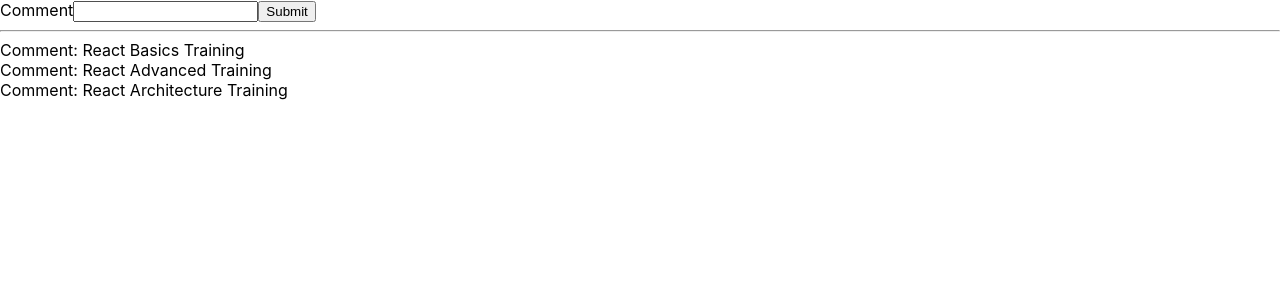
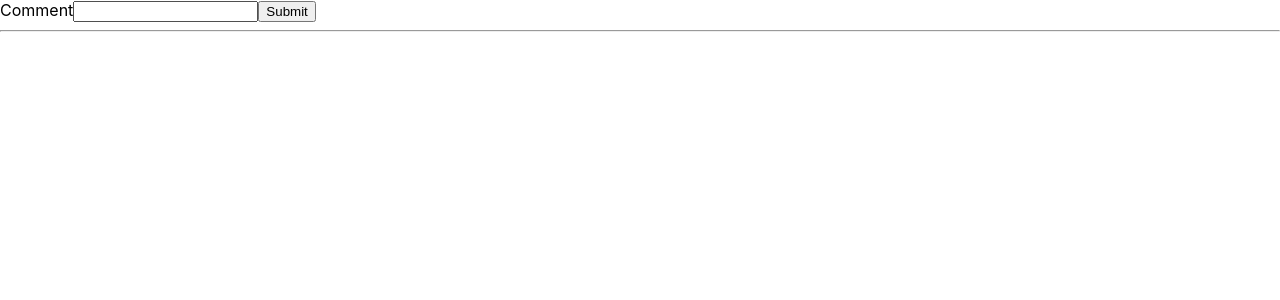
Before and after one commit to SuoraGmbH/react-workshop-2022-12-hl, a React (Create React App) app: page / in a window 1280 px wide. Shown: the top 300 px of the page. Built offline with nearby package versions, Linux system fonts and the light colour scheme.

Commit message:
Lifting State Up Exercise

```diff
--- a/src/App.tsx
+++ b/src/App.tsx
@@ -1,40 +1,21 @@
 import React, { useState } from "react";
-import TimeEntryView from "./component/TimeEntryView";
 import { TimeEntry } from "./domain/TimeEntry";
 import TimeEntryForm from "./component/TimeEntryForm";
 import TimeEntryList from "./component/TimeEntryList";
-import Counter from "./component/Counter";
-import ToggleButtonWithStringState from "./component/ToggleButtonWithStringState";
-import ToggleButtonWithBooleanState from "./component/ToggleButtonWithBooleanState";
 
 function App() {
   const [timeEntries, setTimeEntries] = useState<TimeEntry[]>([]);
-  // setTimeEntries([...timeEntries, newTimeEntry]);
-
-  const timeEntry: TimeEntry = {
-    comment: "React Training",
-    id: "husd9auhdaso8jdu80duj08",
-    start: new Date(),
-    end: new Date(),
-  };
 
   const handleAddTimeEntry = (timeEntry: TimeEntry) => {
+    setTimeEntries((prevTimeEntries) => [...prevTimeEntries, timeEntry]);
     console.log(timeEntry);
   };
-
-  // Create or modify the Props interface of TimeEntryForm
-  // Add a new prop to TimeEntryForm: onAddTimeEntry
-  // The type of the prop is a function that receives the "event payload" and returns void
-  // The event payload should be a TimeEntry
-  //
-  // The new event handler should be called when the form is submitted
-  // Move handleSubmit inside the TimeEntryForm for this
 
   return (
     <div>
       <TimeEntryForm onAddTimeEntry={handleAddTimeEntry} />
       <hr />
-      <TimeEntryList />
+      <TimeEntryList timeEntries={timeEntries} />
     </div>
   );
 }
--- a/src/component/TimeEntryForm.tsx
+++ b/src/component/TimeEntryForm.tsx
@@ -15,8 +15,9 @@ const TimeEntryForm: React.FunctionComponent<Props> = ({ onAddTimeEntry }) => {
     event.preventDefault();
 
     onAddTimeEntry({
-      comment: "asduhodiaus",
-      id: "asndodasoidas",
+      comment: inputText,
+      // @ts-ignore
+      id: crypto.randomUUID(),
       start: new Date(),
       end: new Date(),
     });
--- a/src/component/TimeEntryList.tsx
+++ b/src/component/TimeEntryList.tsx
@@ -2,28 +2,11 @@ import React from "react";
 import { TimeEntry } from "../domain/TimeEntry";
 import TimeEntryView from "./TimeEntryView";
 
-const TimeEntryList: React.FunctionComponent = () => {
-  const timeEntries: TimeEntry[] = [
-    {
-      id: "adhsjioasd",
-      comment: "React Basics Training",
-      start: new Date(),
-      end: new Date(),
-    },
-    {
-      id: "adhsjioasdasadsd",
-      comment: "React Advanced Training",
-      start: new Date(),
-      end: new Date(),
-    },
-    {
-      id: "adh42342sjioasd",
-      comment: "React Architecture Training",
-      start: new Date(),
-      end: new Date(),
-    },
-  ];
+interface Props {
+  timeEntries: TimeEntry[];
+}
 
+const TimeEntryList: React.FunctionComponent<Props> = ({ timeEntries }) => {
   return (
     <>
       {timeEntries.map((timeEntry) => (
```
